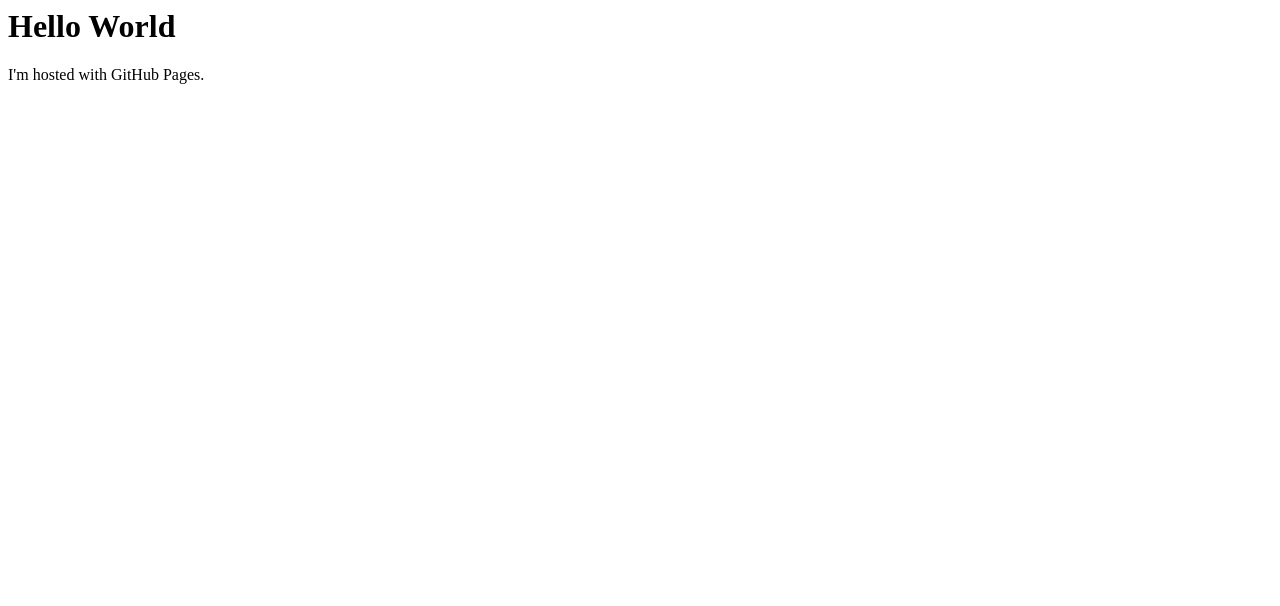
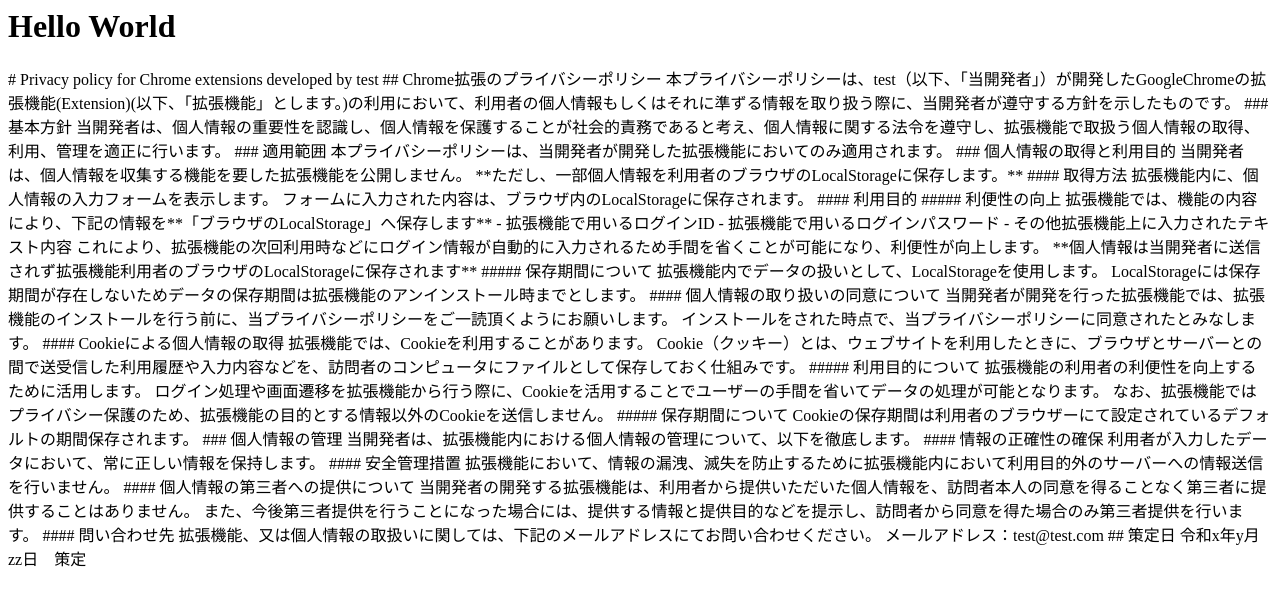
Before and after one commit to nicoryo/nicoryo.github.io, a plain HTML site: page index.html in a window 1280 px wide. Drawn offline with Linux system fonts and the light colour scheme.

Commit message:
Update index.html

```diff
--- a/index.html
+++ b/index.html
@@ -1,6 +1,74 @@
 <html>
 <body>
 <h1>Hello World</h1>
-<p>I'm hosted with GitHub Pages.</p>
+# Privacy policy for Chrome extensions developed by test
+## Chrome拡張のプライバシーポリシー
+
+本プライバシーポリシーは、test（以下、「当開発者」）が開発したGoogleChromeの拡張機能(Extension)(以下、「拡張機能」とします。)の利用において、利用者の個人情報もしくはそれに準ずる情報を取り扱う際に、当開発者が遵守する方針を示したものです。
+
+### 基本方針
+当開発者は、個人情報の重要性を認識し、個人情報を保護することが社会的責務であると考え、個人情報に関する法令を遵守し、拡張機能で取扱う個人情報の取得、利用、管理を適正に行います。
+
+### 適用範囲
+本プライバシーポリシーは、当開発者が開発した拡張機能においてのみ適用されます。
+
+### 個人情報の取得と利用目的
+当開発者は、個人情報を収集する機能を要した拡張機能を公開しません。
+**ただし、一部個人情報を利用者のブラウザのLocalStorageに保存します。**
+
+#### 取得方法
+拡張機能内に、個人情報の入力フォームを表示します。
+フォームに入力された内容は、ブラウザ内のLocalStorageに保存されます。
+
+#### 利用目的
+##### 利便性の向上
+拡張機能では、機能の内容により、下記の情報を**「ブラウザのLocalStorage」へ保存します**
+- 拡張機能で用いるログインID
+- 拡張機能で用いるログインパスワード
+- その他拡張機能上に入力されたテキスト内容
+
+これにより、拡張機能の次回利用時などにログイン情報が自動的に入力されるため手間を省くことが可能になり、利便性が向上します。
+**個人情報は当開発者に送信されず拡張機能利用者のブラウザのLocalStorageに保存されます**
+
+##### 保存期間について
+拡張機能内でデータの扱いとして、LocalStorageを使用します。
+LocalStorageには保存期間が存在しないためデータの保存期間は拡張機能のアンインストール時までとします。
+
+#### 個人情報の取り扱いの同意について
+当開発者が開発を行った拡張機能では、拡張機能のインストールを行う前に、当プライバシーポリシーをご一読頂くようにお願いします。
+インストールをされた時点で、当プライバシーポリシーに同意されたとみなします。
+
+#### Cookieによる個人情報の取得
+拡張機能では、Cookieを利用することがあります。
+Cookie（クッキー）とは、ウェブサイトを利用したときに、ブラウザとサーバーとの間で送受信した利用履歴や入力内容などを、訪問者のコンピュータにファイルとして保存しておく仕組みです。
+
+##### 利用目的について
+拡張機能の利用者の利便性を向上するために活用します。
+ログイン処理や画面遷移を拡張機能から行う際に、Cookieを活用することでユーザーの手間を省いてデータの処理が可能となります。
+なお、拡張機能ではプライバシー保護のため、拡張機能の目的とする情報以外のCookieを送信しません。
+
+##### 保存期間について
+Cookieの保存期間は利用者のブラウザーにて設定されているデフォルトの期間保存されます。
+
+### 個人情報の管理
+当開発者は、拡張機能内における個人情報の管理について、以下を徹底します。
+
+#### 情報の正確性の確保
+利用者が入力したデータにおいて、常に正しい情報を保持します。
+
+#### 安全管理措置
+拡張機能において、情報の漏洩、滅失を防止するために拡張機能内において利用目的外のサーバーへの情報送信を行いません。
+
+#### 個人情報の第三者への提供について
+当開発者の開発する拡張機能は、利用者から提供いただいた個人情報を、訪問者本人の同意を得ることなく第三者に提供することはありません。
+また、今後第三者提供を行うことになった場合には、提供する情報と提供目的などを提示し、訪問者から同意を得た場合のみ第三者提供を行います。
+
+#### 問い合わせ先
+拡張機能、又は個人情報の取扱いに関しては、下記のメールアドレスにてお問い合わせください。
+
+メールアドレス：test@test.com
+
+## 策定日
+令和x年y月zz日　策定
 </body>
 </html>
```
